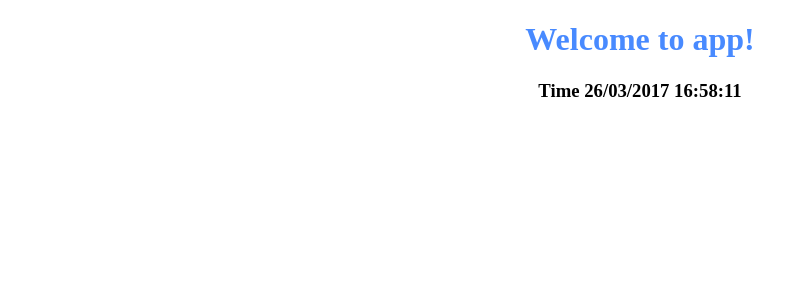
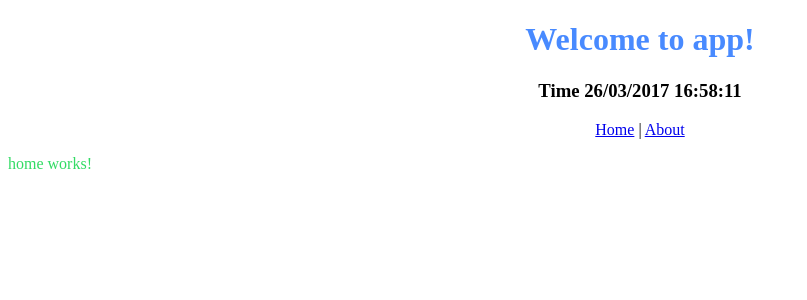
Before and after one commit to evertonrobertoauler/cli-universal-demo, an Angular app: page / in a window 1280 px wide. Shown: the top 300 px of the page, without its empty margins (0-807 px from the left). Built offline with nearby package versions, Linux system fonts and the light colour scheme.

Commit message:
Adding routing

```diff
--- /dev/null
+++ b/src/app/about/about.component.html
@@ -0,0 +1,3 @@
+<p>
+  about works!
+</p>
--- /dev/null
+++ b/src/app/about/about.component.scss
@@ -0,0 +1,5 @@
+@import "../../scss/variables";
+
+:host {
+  color: $color-danger;
+}
--- /dev/null
+++ b/src/app/about/about.component.ts
@@ -0,0 +1,15 @@
+import { Component, OnInit } from '@angular/core';
+
+@Component({
+  selector: 'app-about',
+  templateUrl: './about.component.html',
+  styleUrls: ['./about.component.scss']
+})
+export class AboutComponent implements OnInit {
+
+  constructor() { }
+
+  ngOnInit() {
+  }
+
+}
--- a/src/app/app.component.html
+++ b/src/app/app.component.html
@@ -4,4 +4,8 @@
     Welcome to {{title}}!
   </h1>
   <h3>Time {{ time | date:'d/MM/y H:mm:ss' }}</h3>
+  <div>
+    <a routerLink="">Home</a> | <a routerLink="about">About</a>
+  </div>
 </div>
+<router-outlet></router-outlet>
--- a/src/app/app.module.ts
+++ b/src/app/app.module.ts
@@ -1,15 +1,26 @@
 import { BrowserModule } from '@angular/platform-browser';
 import { NgModule } from '@angular/core';
+import { RouterModule } from '@angular/router';
 
 import { AppComponent } from './app.component';
+import { HomeComponent } from './home/home.component';
+import { AboutComponent } from './about/about.component';
 
 @NgModule({
   declarations: [
-    AppComponent
+    AppComponent,
+    HomeComponent,
+    AboutComponent
   ],
   imports: [
-    BrowserModule.withServerTransition({appId: 'my-app'}),
+    BrowserModule.withServerTransition({ appId: 'my-app' }),
+    RouterModule.forRoot([
+      { path: '', component: HomeComponent, pathMatch: 'full' },
+      { path: 'about', component: AboutComponent, pathMatch: 'full' },
+      { path: '**', redirectTo: '' }
+    ])
   ],
+  exports: [RouterModule],
   providers: [],
   bootstrap: [AppComponent]
 })
--- /dev/null
+++ b/src/app/home/home.component.html
@@ -0,0 +1,3 @@
+<p>
+  home works!
+</p>
--- /dev/null
+++ b/src/app/home/home.component.scss
@@ -0,0 +1,5 @@
+@import "../../scss/variables";
+
+:host {
+  color: $color-secondary;
+}
--- /dev/null
+++ b/src/app/home/home.component.ts
@@ -0,0 +1,15 @@
+import { Component, OnInit } from '@angular/core';
+
+@Component({
+  selector: 'app-home',
+  templateUrl: './home.component.html',
+  styleUrls: ['./home.component.scss']
+})
+export class HomeComponent implements OnInit {
+
+  constructor() { }
+
+  ngOnInit() {
+  }
+
+}
--- a/src/sw-precache-config.js
+++ b/src/sw-precache-config.js
@@ -4,7 +4,7 @@
   ],
   stripPrefix: 'dist/browser',
   runtimeCaching: [{
-    urlPattern: '/',
+    urlPattern: /(\/|\/about)$/,
     handler: 'networkFirst'
   }]
 };
```
Also changed, not shown: 2 other files (tests, documents, lock files or other folders).
